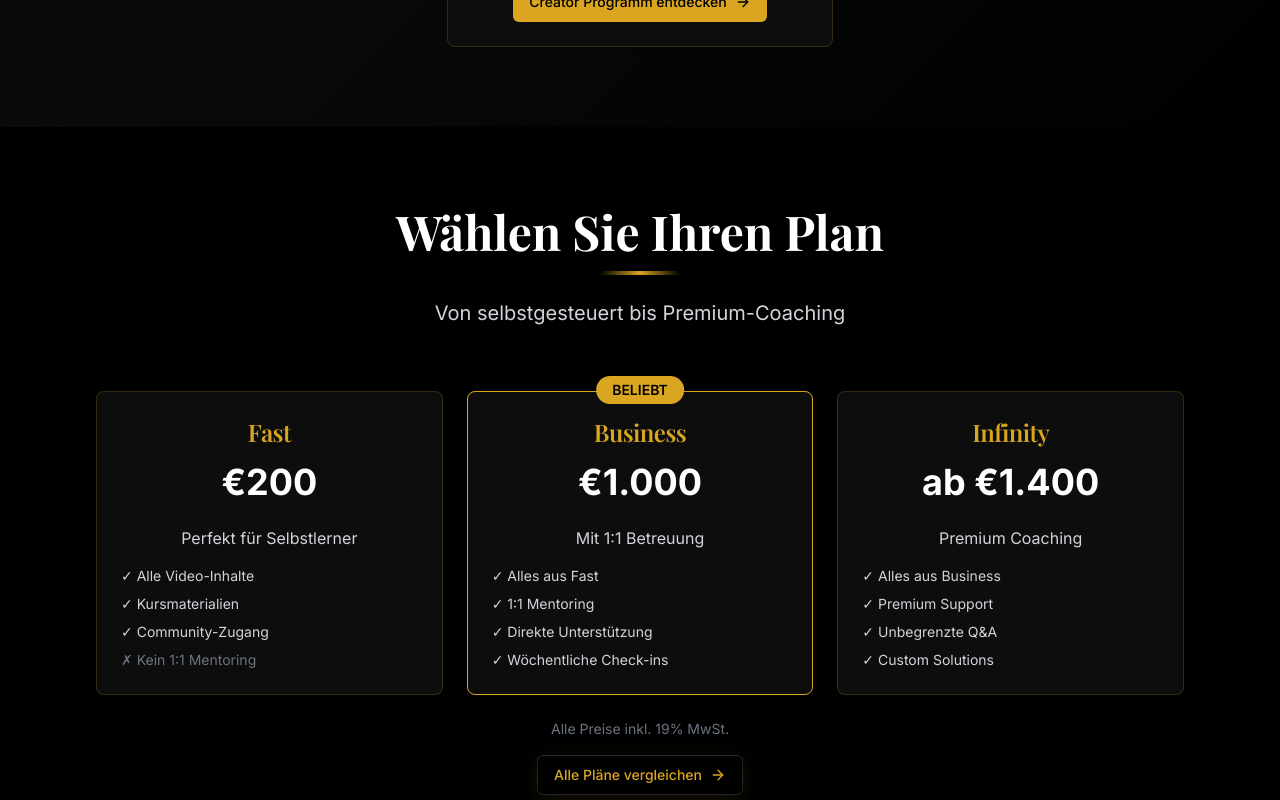
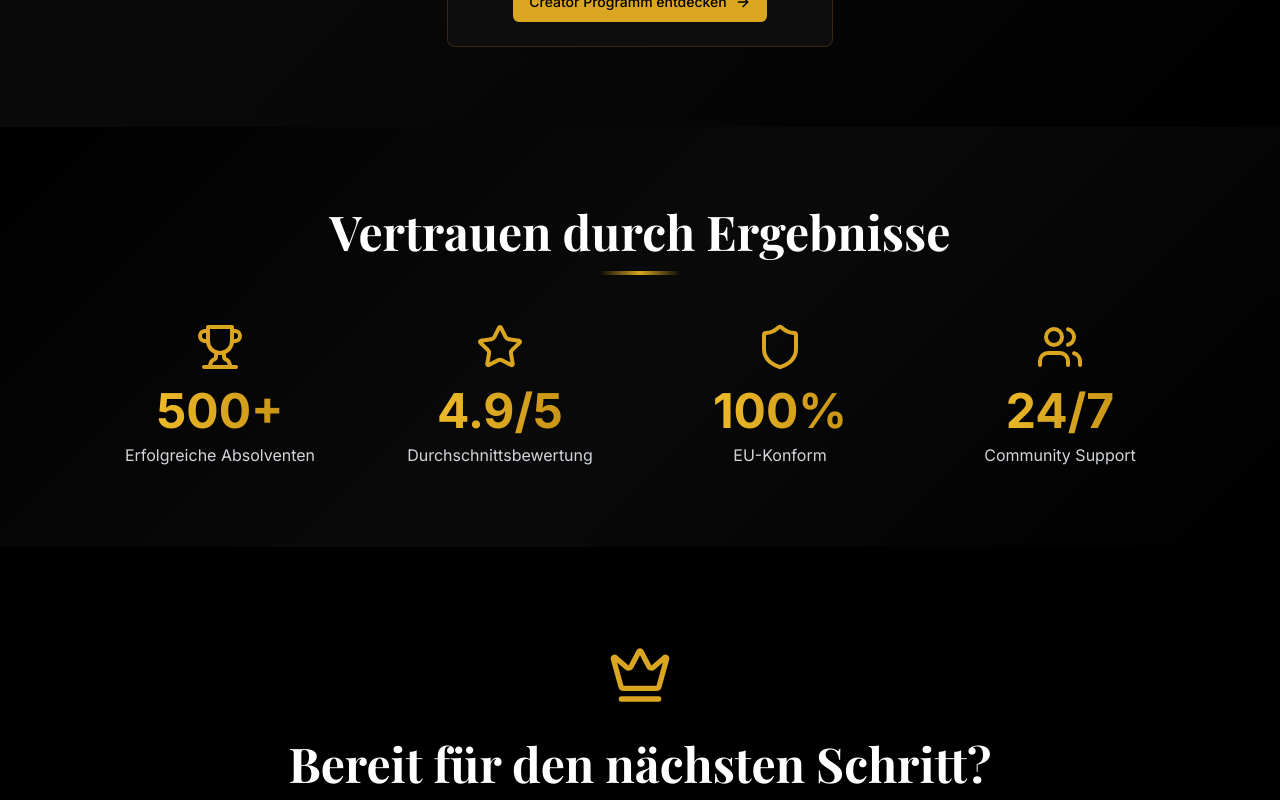
Before and after one commit to hypexcloud/university-ecom, a Next.js app: page / in a window 1280 px wide. Shown: the part 2420-3220 px from the top of the page. Built offline with nearby package versions, Linux system fonts and the light colour scheme; no server answers; a web font is replaced by a local one.

Commit message:
fix: remove plan preview section from homepage

```diff
--- a/src/app/(marketing)/page.tsx
+++ b/src/app/(marketing)/page.tsx
@@ -242,85 +242,6 @@ export default function HomePage() {
         </div>
       </section>
 
-      {/* Pläne Preview */}
-      <section className="px-6 py-20 bg-prestige-black">
-        <div className="container mx-auto max-w-6xl">
-          <div className="text-center mb-16">
-            <h2 className="text-4xl md:text-5xl font-display font-bold text-prestige-white mb-4">
-              Wählen Sie Ihren Plan
-            </h2>
-            <div className="accent-line-gold mx-auto mb-6"></div>
-            <p className="text-xl text-prestige-gray-300">
-              Von selbstgesteuert bis Premium-Coaching
-            </p>
-          </div>
-
-          <div className="grid md:grid-cols-3 gap-6">
-            <Card className="card-prestige text-center">
-              <CardHeader>
-                <CardTitle className="text-prestige-gold-500 text-2xl mb-2">Fast</CardTitle>
-                <div className="text-4xl font-bold text-prestige-white mb-4">€200</div>
-              </CardHeader>
-              <CardContent>
-                <p className="text-prestige-gray-300 mb-4">Perfekt für Selbstlerner</p>
-                <ul className="text-left space-y-2 text-prestige-gray-300 text-sm">
-                  <li>✓ Alle Video-Inhalte</li>
-                  <li>✓ Kursmaterialien</li>
-                  <li>✓ Community-Zugang</li>
-                  <li className="text-prestige-gray-500">✗ Kein 1:1 Mentoring</li>
-                </ul>
-              </CardContent>
-            </Card>
-
-            <Card className="card-prestige text-center border-prestige-gold-500 relative">
-              <div className="absolute -top-4 left-1/2 transform -translate-x-1/2 bg-prestige-gold-500 text-prestige-black px-4 py-1 rounded-full text-sm font-semibold">
-                BELIEBT
-              </div>
-              <CardHeader>
-                <CardTitle className="text-prestige-gold-500 text-2xl mb-2">Business</CardTitle>
-                <div className="text-4xl font-bold text-prestige-white mb-4">€1.000</div>
-              </CardHeader>
-              <CardContent>
-                <p className="text-prestige-gray-300 mb-4">Mit 1:1 Betreuung</p>
-                <ul className="text-left space-y-2 text-prestige-gray-300 text-sm">
-                  <li>✓ Alles aus Fast</li>
-                  <li>✓ 1:1 Mentoring</li>
-                  <li>✓ Direkte Unterstützung</li>
-                  <li>✓ Wöchentliche Check-ins</li>
-                </ul>
-              </CardContent>
-            </Card>
-
-            <Card className="card-prestige text-center">
-              <CardHeader>
-                <CardTitle className="text-prestige-gold-500 text-2xl mb-2">Infinity</CardTitle>
-                <div className="text-4xl font-bold text-prestige-white mb-4">
-                  ab €1.400
-                </div>
-              </CardHeader>
-              <CardContent>
-                <p className="text-prestige-gray-300 mb-4">Premium Coaching</p>
-                <ul className="text-left space-y-2 text-prestige-gray-300 text-sm">
-                  <li>✓ Alles aus Business</li>
-                  <li>✓ Premium Support</li>
-                  <li>✓ Unbegrenzte Q&A</li>
-                  <li>✓ Custom Solutions</li>
-                </ul>
-              </CardContent>
-            </Card>
-          </div>
-
-          <p className="text-center text-prestige-gray-500 text-sm mt-6">Alle Preise inkl. 19% MwSt.</p>
-          <div className="text-center mt-4">
-            <Button asChild variant="outline" className="btn-prestige">
-              <Link href="/pricing">
-                Alle Pläne vergleichen
-                <ArrowRight className="ml-2 h-4 w-4" />
-              </Link>
-            </Button>
-          </div>
-        </div>
-      </section>
 
       {/* Social Proof */}
       <section className="px-6 py-20 section-prestige">
```
